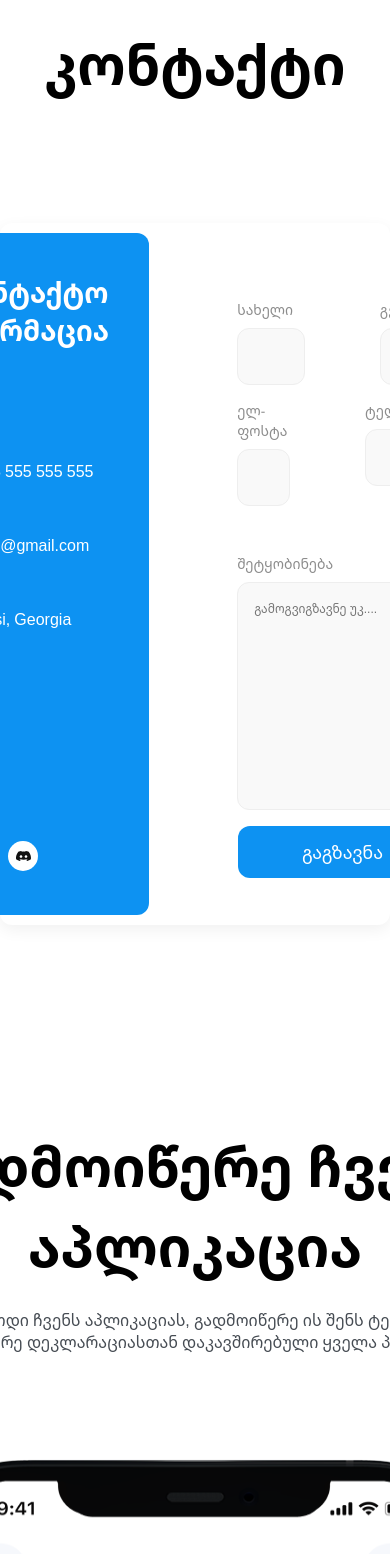
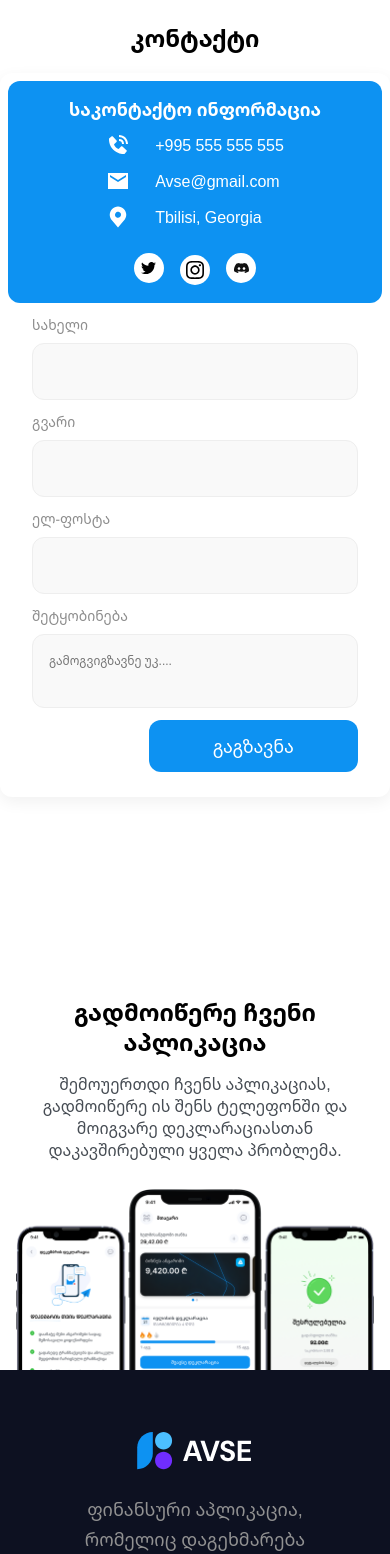
Before and after one commit to NikolozBeqauri/landingOfIncome, a Next.js app: page / in a window 390 px wide. Shown: the part 5280-6834 px from the top of the page. Built offline with nearby package versions, Linux system fonts and the light colour scheme.

Commit message:
feat: finish responsive

```diff
--- a/app/components/Advice/Advice.module.scss
+++ b/app/components/Advice/Advice.module.scss
@@ -1,4 +1,7 @@
 .wrapper {
+    max-width: 1456px;
+    width: 100%;
+    padding: 0px 16px;
     display: flex;
     flex-direction: column;
     gap: 90px;
@@ -28,15 +31,56 @@
     line-height: 80px;
     text-transform: uppercase;
 }
+
 .headerTexts p {
-    color:  #464C53;
+    color: #464C53;
     text-align: center;
     font-family: var(--font-noto-sans-georgian);
     font-size: 16;
-    font-weight: 400;
+    font-weight: 500;
 }
+
 .plane {
     position: absolute;
     left: calc(100% + 20px);
     transform: rotate(-10deg);
 }
+
+.advice {
+    max-width: 1440px;
+    width: 100%;
+    height: auto;
+}
+@media (max-width: 1440px) {
+    .plane {
+        display: none;
+    }
+}
+@media (max-width: 1024px) {
+    .wrapper h2 {
+        font-size: 32px;
+        line-height: 32px;
+    }
+    .wrapper {
+        gap: 40px;
+    }
+    .headerTexts p {
+        font-size: 14;
+    }
+    .headerTexts {
+        gap: 16px;
+    }
+}
+
+@media (max-width: 600px) {
+    .wrapper {
+        gap: 24px;
+    }
+    .wrapper h2 {
+        font-size: 24px;
+        line-height: 30px;
+    }
+    .headerTexts p {
+        font-size: 12;
+    }
+}
--- a/app/components/ContactSection/ContactForm/ContactForm.module.scss
+++ b/app/components/ContactSection/ContactForm/ContactForm.module.scss
@@ -78,3 +78,34 @@
     padding: 16px 64px;
     border: none;
 }
+
+
+@media (max-width: 1300px) {
+    .contactForm {
+        padding: 48px 24px 18px 24px;
+    }
+}
+
+@media (max-width: 1100px) {
+    .contactForm {
+        gap: 12px;
+        padding: 0px 24px 18px 24px;
+    }
+    .row {
+        flex-direction: column;
+        gap: 12px;
+    }
+    .contactForm > :nth-child(2) > :nth-child(2){
+        display: none;
+    }
+}
+
+@media (max-width: 768px) {
+    .contactForm {
+        height: 474px;
+        min-height: auto;
+    }
+    .textareaGroup {
+        margin-top: 0px;
+    }
+}
--- a/app/components/ContactSection/ContactForm/ContactForm.tsx
+++ b/app/components/ContactSection/ContactForm/ContactForm.tsx
@@ -3,10 +3,18 @@
 import { useForm } from 'react-hook-form';
 import styles from './ContactForm.module.scss';
 
+interface ContactFormData {
+    firstName: string;
+    lastName: string;
+    email: string;
+    phone: string;
+    message: string;
+}
+
 const ContactForm = () => {
-    const { register, handleSubmit, reset } = useForm();
+    const { register, handleSubmit, reset } = useForm<ContactFormData>();
 
-    const onSubmit = (data: any) => {
+    const onSubmit = (data: ContactFormData) => {
         console.log(data);
         reset();
     };
--- a/app/components/ContactSection/ContactSection.module.scss
+++ b/app/components/ContactSection/ContactSection.module.scss
@@ -84,3 +84,67 @@
     background-color: #FFF;
     padding: 6px;
 }
+
+@media (max-width: 1024px) {
+    .wrapper h2 {
+        font-size: 32px;
+        line-height: 32px;
+    }
+    .wrapper {
+        gap: 20px;
+    }
+}
+@media (max-width: 1000px) {
+    .leftContentTitle {
+        font-size: 20px;
+    }
+}
+
+@media (max-width: 768px) {
+    .leftContent {
+        max-width: 336px;
+        height: 474px;
+        min-height: auto;
+        gap: 32px;
+        padding: 32px 24px;
+    }
+    .contactSocialMedia {
+        margin-top: 120px;
+    }
+}
+
+@media (max-width: 700px) {
+    .leftContentTitle {
+        font-size: 18px;
+    }
+}
+
+@media (max-width: 660px) {
+    .contentWrapper {
+        flex-direction: column;
+        padding: 8px;
+        gap: 12px;
+    }
+    .leftContent{
+        max-width: 700px;
+        width: 100%;
+        gap: 12px;
+        height: 222px;
+        padding: 16px;
+        align-items: center;
+    }
+    .contacts {
+        gap: 12px;
+    }
+    .contactSocialMedia {
+        margin-top: 12px;
+    }
+}
+
+@media (max-width: 600px) {
+    .wrapper h2 {
+        font-size: 24px;
+        line-height: 30px;
+    }
+
+}
--- a/app/components/FooterComponent/FooterComponent.module.scss
+++ b/app/components/FooterComponent/FooterComponent.module.scss
@@ -6,16 +6,20 @@
     width: 100%;
     background: #0D1121;
 }
+
 .footerWrapper {
-    max-width: 1440px;
+    max-width: 1456px;
     width: 100%;
+    padding: 0px 16px;
 }
+
 .footerFirstSection {
     display: flex;
     justify-content: space-between;
     gap: 16px;
     margin: 120px 0px 100px 0px;
 }
+
 .socialMedias {
     max-width: 310px;
     width: 100%;
@@ -23,6 +27,7 @@
     flex-direction: column;
     gap: 24px;
 }
+
 .socialMedias p {
     color: #919191;
     font-family: var(--font-noto-sans-georgian);
@@ -31,24 +36,28 @@
     font-weight: 400;
     line-height: 30px;
 }
+
 .innerNavigation {
     display: flex;
     flex-direction: column;
     gap: 40px;
 }
+
 .innerNavigation ul {
     display: flex;
     flex-direction: column;
     gap: 18px;
 }
+
 .footerTitle {
     color: #FFF;
     font-family: var(--font-noto-sans-georgian);
-    font-size: 20px;
+    font-size: 22px;
     font-style: normal;
     font-weight: 700;
     line-height: 22px;
 }
+
 .footerSecondaryText {
     color: #919191;
     text-align: center;
@@ -64,16 +73,19 @@
     flex-direction: column;
     gap: 40px;
 }
+
 .contacts {
     display: flex;
     flex-direction: column;
     gap: 22px;
 }
+
 .contactsItem {
     display: flex;
     align-items: center;
     gap: 8px;
 }
+
 .copyright {
     display: flex;
     justify-content: space-between;
@@ -86,3 +98,68 @@
     padding: 26px 0px;
     border-top: 1px solid #D9DBE9;
 }
+
+.linkStyle {
+    color: #0D92F2;
+    font-size: 18px;
+    font-style: normal;
+    font-weight: 400;
+    line-height: 30px;
+    text-decoration: underline;
+}
+
+@media (max-width: 1024px) {
+    .footerFirstSection {
+        display: grid;
+        grid-gap: 56px;
+        grid-template-columns: repeat(2, auto);
+        justify-content: space-evenly;
+        margin: 62px 0px;
+    }
+
+    .footerTitle {
+        font-size: 20px;
+    }
+
+    .socialMedias {
+        align-items: center;
+    }
+
+    .socialMedias p {
+        text-align: center;
+    }
+
+    .innerNavigation {
+        align-items: center;
+    }
+
+    .innerNavigation ul {
+        align-items: center;
+    }
+}
+
+@media (max-width: 768px) {
+    .copyright {
+        flex-direction: column;
+        align-items: center;
+    }
+}
+
+@media (max-width: 550px) {
+    .copyright {
+        padding: 24px 0px;
+    }
+    .footerFirstSection {
+        grid-template-columns: repeat(1, auto);
+    }
+    .contactsWrapper {
+        align-items: center;
+    }
+    .contacts {
+        align-items: center;
+    }
+    .copyright > :nth-child(2){
+        text-align: center;
+        width: 270px;
+    }
+}
--- a/app/components/FooterComponent/FooterComponent.tsx
+++ b/app/components/FooterComponent/FooterComponent.tsx
@@ -88,7 +88,7 @@ const FooterComponent = () => {
                 </div>
                 <div className={styles.copyright}>
                     <p>Copyright © 2025 AVSE</p>
-                    <p>All Rights Reserved | <a href="#">Terms and Conditions</a> | <a href="#">Privacy Policy</a></p>
+                    <p>All Rights Reserved | <a href="#" className={styles.linkStyle}>Terms and Conditions</a> | <a className={styles.linkStyle} href="#">Privacy Policy</a></p>
                 </div>
             </div>
         </footer>
--- a/app/components/Navigation/Navigation.tsx
+++ b/app/components/Navigation/Navigation.tsx
@@ -1,4 +1,3 @@
-import Link from 'next/link';
 import styles from './Navigation.module.scss';
 import ReusableButton from '../ReusableButton/ReusableButton';
 
```
